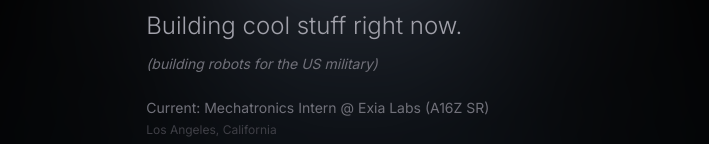
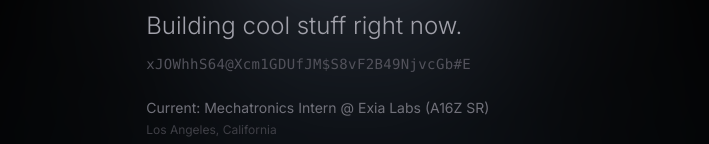
Before and after one commit to seanchansato/portfolio, a Next.js app: page / in a window 1280 px wide. Shown: the part 344-488 px from the top of the page, without its empty margins (285-994 px from the left). Built offline with nearby package versions, Linux system fonts and the light colour scheme.

Commit message:
text change

```diff
--- a/src/app/page.js
+++ b/src/app/page.js
@@ -1,6 +1,66 @@
 'use client';
+import { useState, useRef, useEffect } from 'react';
 import dynamic from 'next/dynamic';
 const LightRays = dynamic(() => import('@/components/LightRays'), { ssr: false });
+
+const TARGET = '(building robots for the US military)';
+const CHARS = 'ABCDEFGHIJKLMNOPQRSTUVWXYZabcdefghijklmnopqrstuvwxyz0123456789!@#$%&';
+
+function RedactedText() {
+  const [text, setText] = useState('');
+  const [revealed, setRevealed] = useState(false);
+  const intervalRef = useRef(null);
+  const iterRef = useRef(0);
+
+  const scramble = () => {
+    setText(TARGET.split('').map(() => CHARS[Math.floor(Math.random() * CHARS.length)]).join(''));
+  };
+
+  const startScramble = () => {
+    clearInterval(intervalRef.current);
+    intervalRef.current = setInterval(scramble, 60);
+  };
+
+  const reveal = () => {
+    if (revealed) return;
+    setRevealed(true);
+    iterRef.current = 0;
+    clearInterval(intervalRef.current);
+    intervalRef.current = setInterval(() => {
+      iterRef.current += 1;
+      const locked = Math.floor(iterRef.current / 1.5);
+      setText(
+        TARGET.split('').map((char, i) =>
+          i < locked ? char : CHARS[Math.floor(Math.random() * CHARS.length)]
+        ).join('')
+      );
+      if (locked >= TARGET.length) {
+        clearInterval(intervalRef.current);
+        setText(TARGET);
+      }
+    }, 24);
+  };
+
+  const hide = () => {
+    setRevealed(false);
+    startScramble();
+  };
+
+  useEffect(() => {
+    startScramble();
+    return () => clearInterval(intervalRef.current);
+  }, []);
+
+  return (
+    <p
+      className="text-sm text-zinc-600 mt-3 font-mono tracking-wide cursor-default select-none"
+      onMouseEnter={reveal}
+      onMouseLeave={hide}
+    >
+      {text}
+    </p>
+  );
+}
 
 export default function Home() {
   return (
@@ -28,9 +88,7 @@
         <p className="text-xl md:text-2xl text-zinc-400 font-light">
           Building cool stuff right now.
         </p>
-        <p className="text-sm text-zinc-500 mt-3 italic">
-          (building robots for the US military)
-        </p>
+        <RedactedText />
         <p className="text-sm text-zinc-500 mt-6">
           Current: Mechatronics Intern @ Exia Labs (A16Z SR)
         </p>
```
